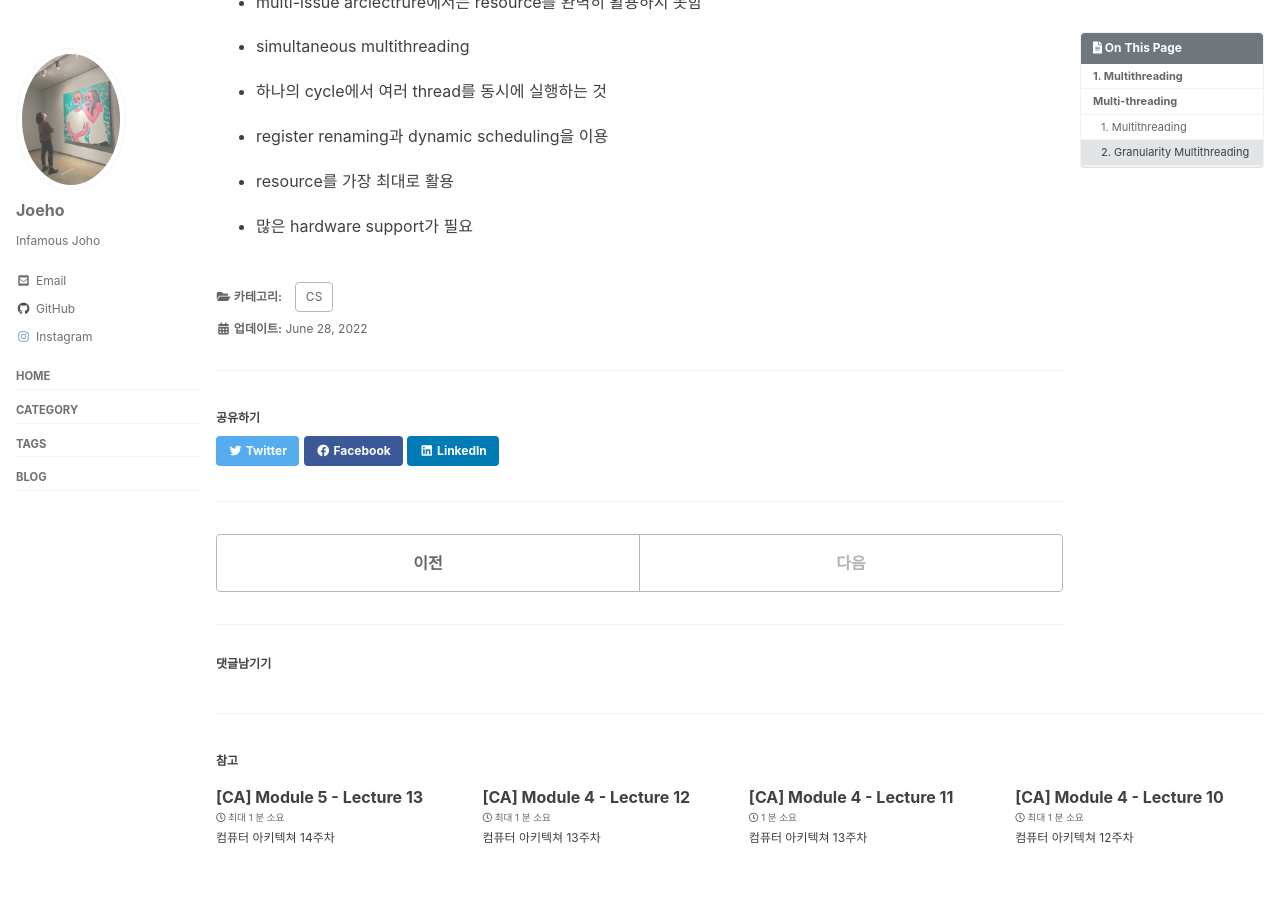
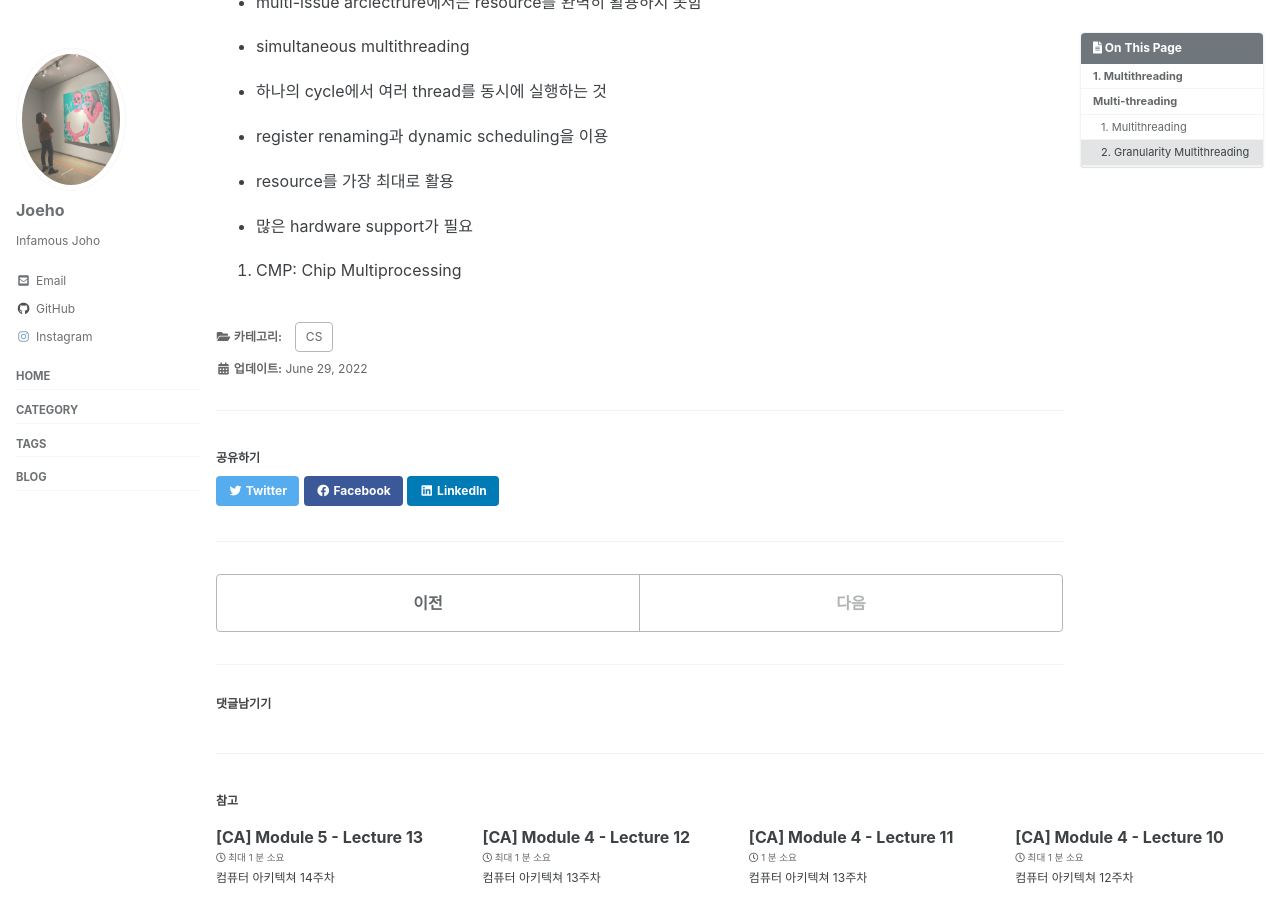
Before and after one commit to joeholee/joeholee.github.io, a Jekyll site: the page built from _posts/2022-06-13-ca-fourteenth.md, in a window 1280 px wide and 900 px high, scrolled down 1321 px. Built offline with Jekyll 4.4.1, drawn with Linux system fonts in a browser that asks for light colours; cached includes are drawn as plain includes; some web fonts are replaced; comment, search, counter and statistics services are not loaded.

Commit message:
Update 2022-06-13-ca-fourteenth.md

```diff
--- a/_posts/2022-06-13-ca-fourteenth.md
+++ b/_posts/2022-06-13-ca-fourteenth.md
@@ -13,7 +13,7 @@ toc: true
 toc_sticky: true
 
 date: 2022-06-13
-last_modified_at: 2022-06-28
+last_modified_at: 2022-06-29
 ---
 
 # 1. Multithreading
@@ -70,3 +70,5 @@ multithreading을 위해서는 thread간의 dependancy를 없애기 위해 threa
  - resource를 가장 최대로 활용
 
  - 많은 hardware support가 필요
+
+3. CMP: Chip Multiprocessing
```
